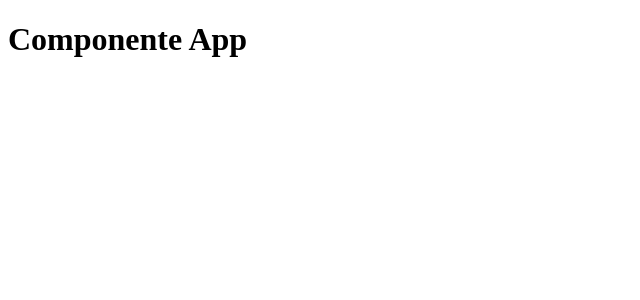
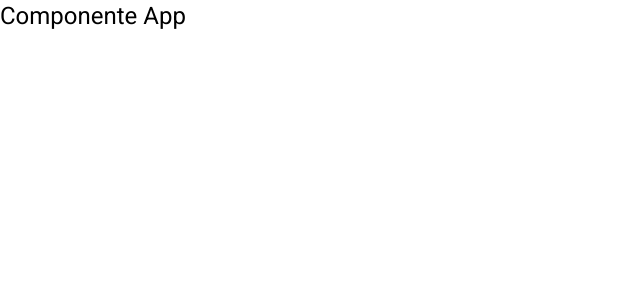
Before and after one commit to Givaild/TCC-Project, an Angular app in the folder frontendHotel/: page / in a window 1280 px wide. Shown: the top 300 px of the page, without its empty margins (0-640 px from the left). Built offline with nearby package versions, Linux system fonts and the light colour scheme.

Commit message:
"feat: install package material angular"

```diff
--- a/frontendHotel/package.json
+++ b/frontendHotel/package.json
@@ -10,10 +10,12 @@
   "private": true,
   "dependencies": {
     "@angular/animations": "^15.2.0",
+    "@angular/cdk": "^15.2.5",
     "@angular/common": "^15.2.0",
     "@angular/compiler": "^15.2.0",
     "@angular/core": "^15.2.0",
     "@angular/forms": "^15.2.0",
+    "@angular/material": "^15.2.5",
     "@angular/platform-browser": "^15.2.0",
     "@angular/platform-browser-dynamic": "^15.2.0",
     "@angular/router": "^15.2.0",
--- a/frontendHotel/src/app/app.module.ts
+++ b/frontendHotel/src/app/app.module.ts
@@ -3,6 +3,7 @@ import { BrowserModule } from '@angular/platform-browser';
 
 import { AppRoutingModule } from './app-routing.module';
 import { AppComponent } from './app.component';
+import { BrowserAnimationsModule } from '@angular/platform-browser/animations';
 
 @NgModule({
   declarations: [
@@ -10,7 +11,8 @@ import { AppComponent } from './app.component';
   ],
   imports: [
     BrowserModule,
-    AppRoutingModule
+    AppRoutingModule,
+    BrowserAnimationsModule
   ],
   providers: [],
   bootstrap: [AppComponent]
--- a/frontendHotel/src/index.html
+++ b/frontendHotel/src/index.html
@@ -6,8 +6,11 @@
   <base href="/">
   <meta name="viewport" content="width=device-width, initial-scale=1">
   <link rel="icon" type="image/x-icon" href="favicon.ico">
+  <link rel="preconnect" href="https://fonts.gstatic.com">
+  <link href="https://fonts.googleapis.com/css2?family=Roboto:wght@300;400;500&display=swap" rel="stylesheet">
+  <link href="https://fonts.googleapis.com/icon?family=Material+Icons" rel="stylesheet">
 </head>
-<body>
+<body class="mat-typography">
   <app-root></app-root>
 </body>
 </html>
--- a/frontendHotel/src/styles.css
+++ b/frontendHotel/src/styles.css
@@ -1 +1,4 @@
 /* You can add global styles to this file, and also import other style files */
+
+html, body { height: 100%; }
+body { margin: 0; font-family: Roboto, "Helvetica Neue", sans-serif; }
```
Also changed, not shown: 1 other file (tests, documents, lock files or other folders).
